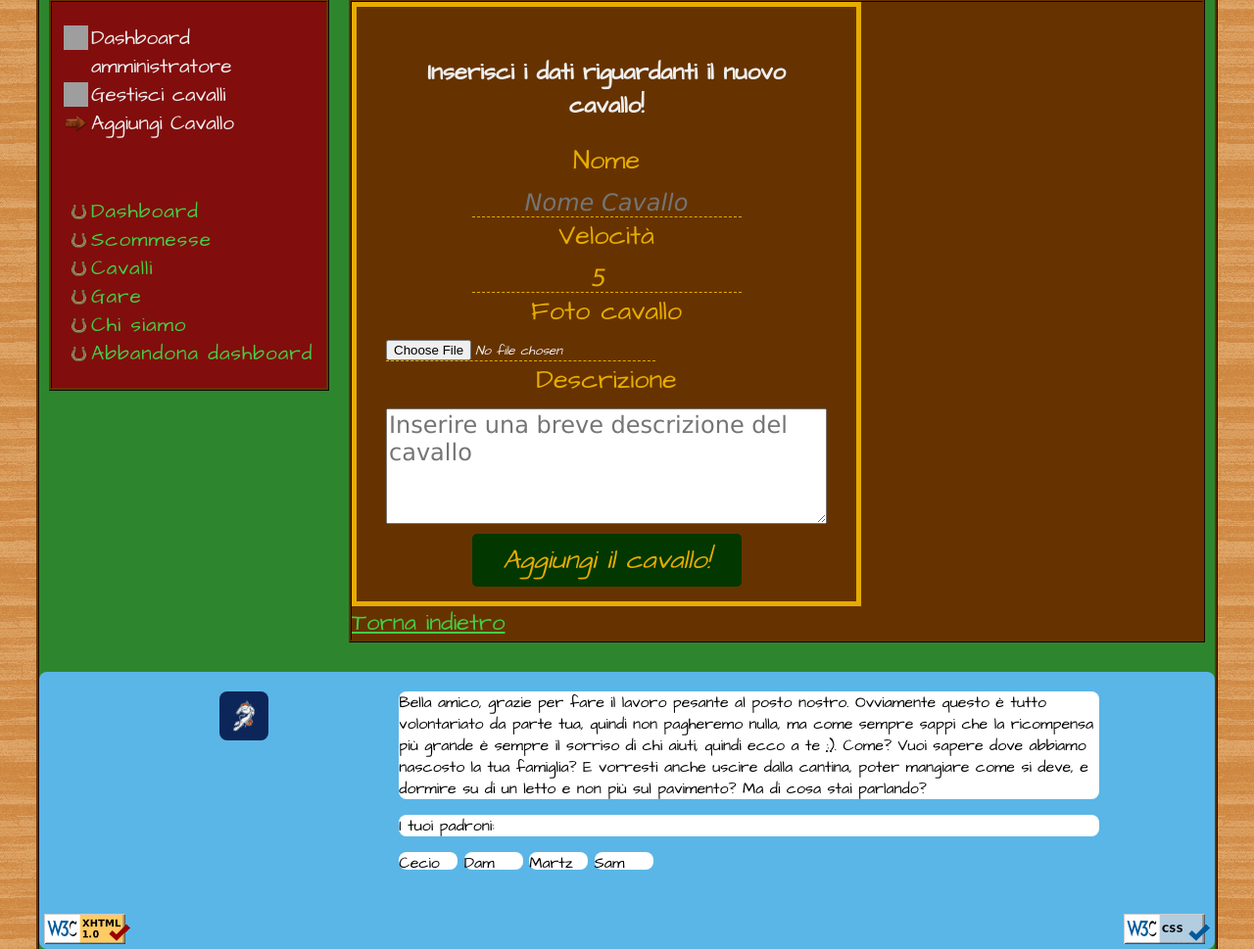
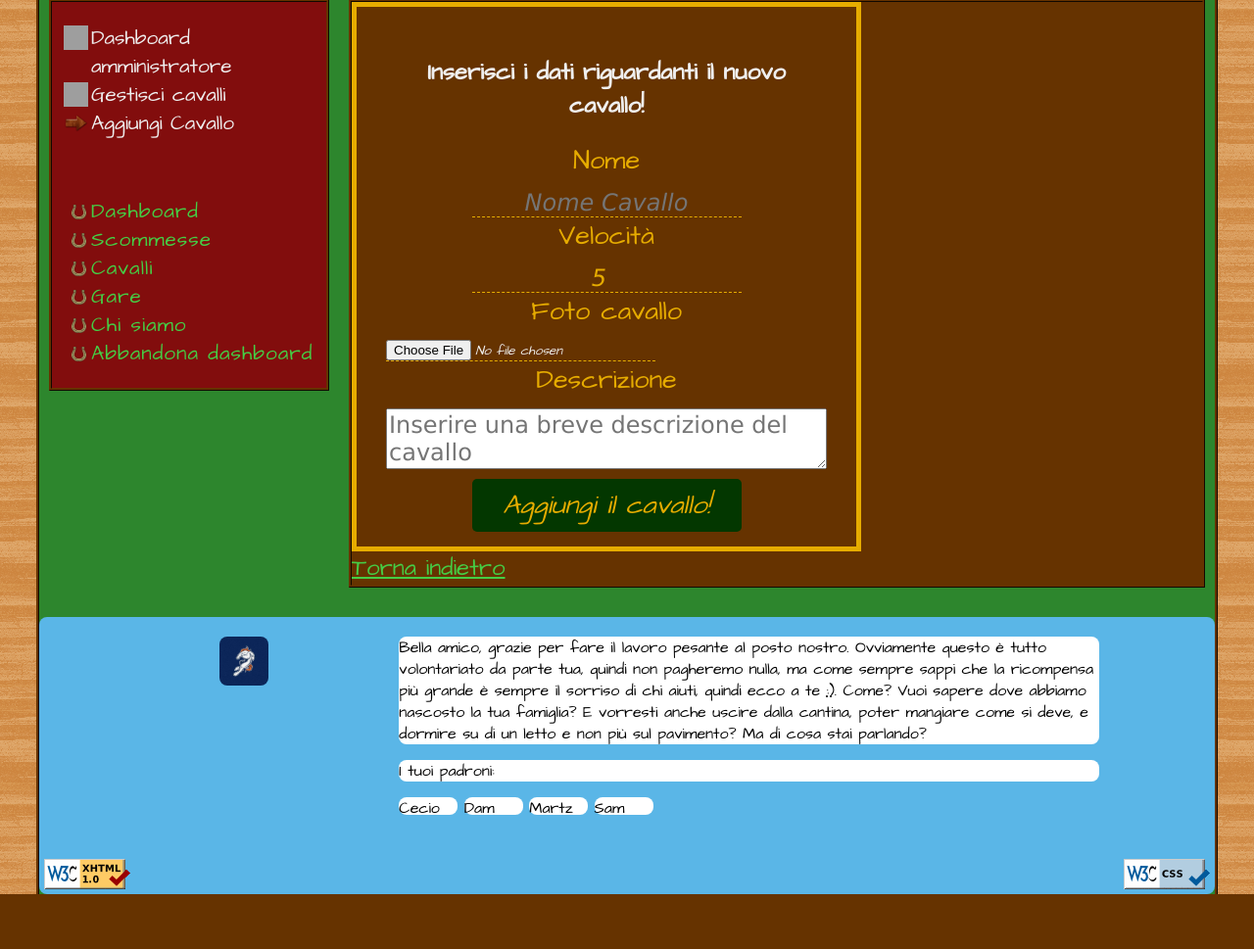
Before and after one commit to zoo43/Ippopodromo, a PHP site: page /html/admin/aggiungiCavallo.html in a window 1280 px wide. Shown: the part 91-1060 px from the top of the page at 98% size. After the commit the page ends 1004 px from the top, so only its background shows below. Run offline with PHP 8.4, Linux system fonts and the light colour scheme; grey boxes are pictures that could not be loaded.

Commit message:
Dimensione textarea & outline
Ridotta dimensione per suggerire una lunghezza minore all'utente
Outline per coerenza

```diff
--- a/html/admin/aggiungiCavallo.html
+++ b/html/admin/aggiungiCavallo.html
@@ -53,7 +53,7 @@
         <label for="img"><span>Foto cavallo</span><span class="visually-hidden">(Richiesto)</span></label>
         <input type="file" name="img" id="img" accept="image/*" aria-label="Foto cavallo" required="required" />
         <label for="description"><span>Descrizione</span><span class="visually-hidden">(Richiesto)</span></label>
-        <textarea id="description" rows="4" cols="50" name="descrizione" placeholder="Inserire una breve descrizione del cavallo" aria-label="Descrizione" required="required"></textarea>
+        <textarea id="description" rows="2" cols="50" name="descrizione" placeholder="Inserire una breve descrizione del cavallo" aria-label="Descrizione" required="required"></textarea>
         <input id="submit-cavallo" type="submit" value="Aggiungi il cavallo!" name="submit" />
       </form>
       <a href="./gestisciCavalli.php" class="centerLink">Torna indietro</a>
--- a/style/small.css
+++ b/style/small.css
@@ -584,7 +584,8 @@ form textarea {
   font-family: 'Geneva', 'Thaoma', 'Arial', sans-serif;
 }
 
-form input:focus
+form input:focus,
+form textarea:focus
 {
   outline: 4px solid var(--clrYlw);
 }
--- a/style/style.css
+++ b/style/style.css
@@ -562,7 +562,8 @@ form textarea {
   font-family: 'Geneva', 'Thaoma', 'Arial', sans-serif;
 }
 
-form input:focus
+form input:focus,
+form textarea:focus
 {
   outline: 4px solid var(--clrYlw);
 }
```
